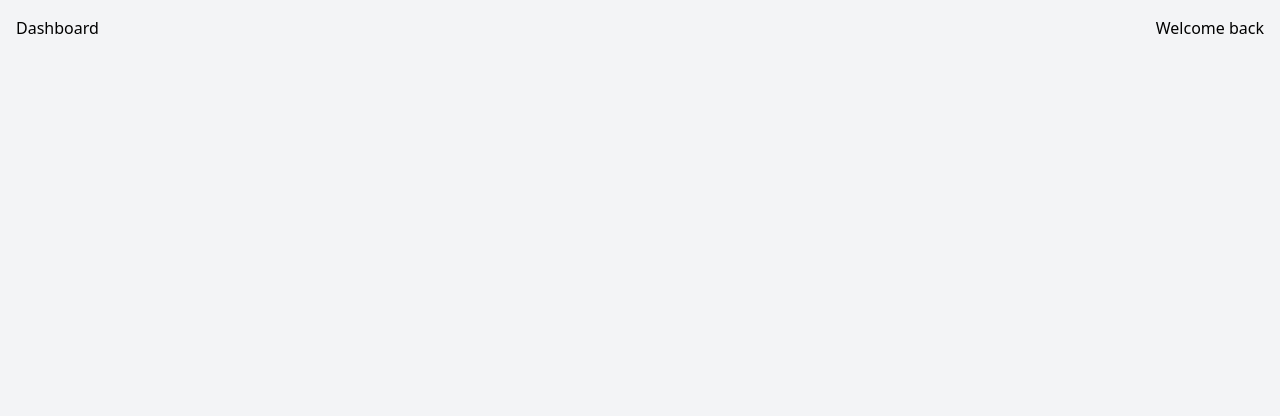
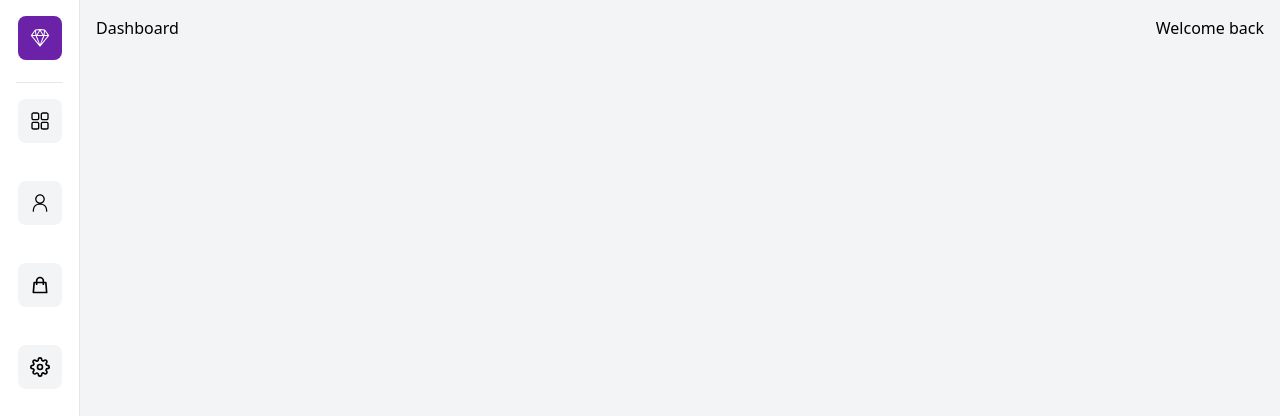
Before and after one commit to YifanYes/next-dashboard, a Next.js app: page / in a window 1280 px wide. Shown: the top 416 px of the page. Built offline with nearby package versions, Linux system fonts and the light colour scheme.

Commit message:
Finish Sidebar styles

```diff
--- a/components/Sidebar.jsx
+++ b/components/Sidebar.jsx
@@ -1,7 +1,42 @@
+import Link from "next/link"
+import { FiSettings } from "react-icons/fi"
+import { HiOutlineShoppingBag } from "react-icons/hi"
+import { RxDashboard, RxPerson, RxSketchLogo } from "react-icons/rx"
+
 const Sidebar = ({ children }) => {
   return (
-    <div>
-      <main>{children}</main>
+    <div className="flex">
+      <div className="fixed w-20 h-screen p-4 bg-white border-r-[1px] flex flex-col justify-between">
+        <div className="flex flex-col items-center">
+          <Link href="/">
+            <div className="bg-purple-800 text-white p-3 rounded-lg inline-block">
+              <RxSketchLogo size={20} />
+            </div>
+          </Link>
+          <span className="border-b-[1px] border-gray-200 w-full p-2"></span>
+          <Link href="/">
+            <div className="bg-gray-100 hover:bg-gray-200 cursor=pointer my-4 p-3 rounded-lg inline-block">
+              <RxDashboard size={20} />
+            </div>
+          </Link>
+          <Link href="/customers">
+            <div className="bg-gray-100 hover:bg-gray-200 cursor=pointer my-4 p-3 rounded-lg inline-block">
+              <RxPerson size={20} />
+            </div>
+          </Link>
+          <Link href="/orders">
+            <div className="bg-gray-100 hover:bg-gray-200 cursor=pointer my-4 p-3 rounded-lg inline-block">
+              <HiOutlineShoppingBag size={20} />
+            </div>
+          </Link>
+          <Link href="/">
+            <div className="bg-gray-100 hover:bg-gray-200 cursor=pointer my-4 p-3 rounded-lg inline-block">
+              <FiSettings size={20} />
+            </div>
+          </Link>
+        </div>
+      </div>
+      <main className="ml-20 w-full">{children}</main>
     </div>
   )
 }
```
